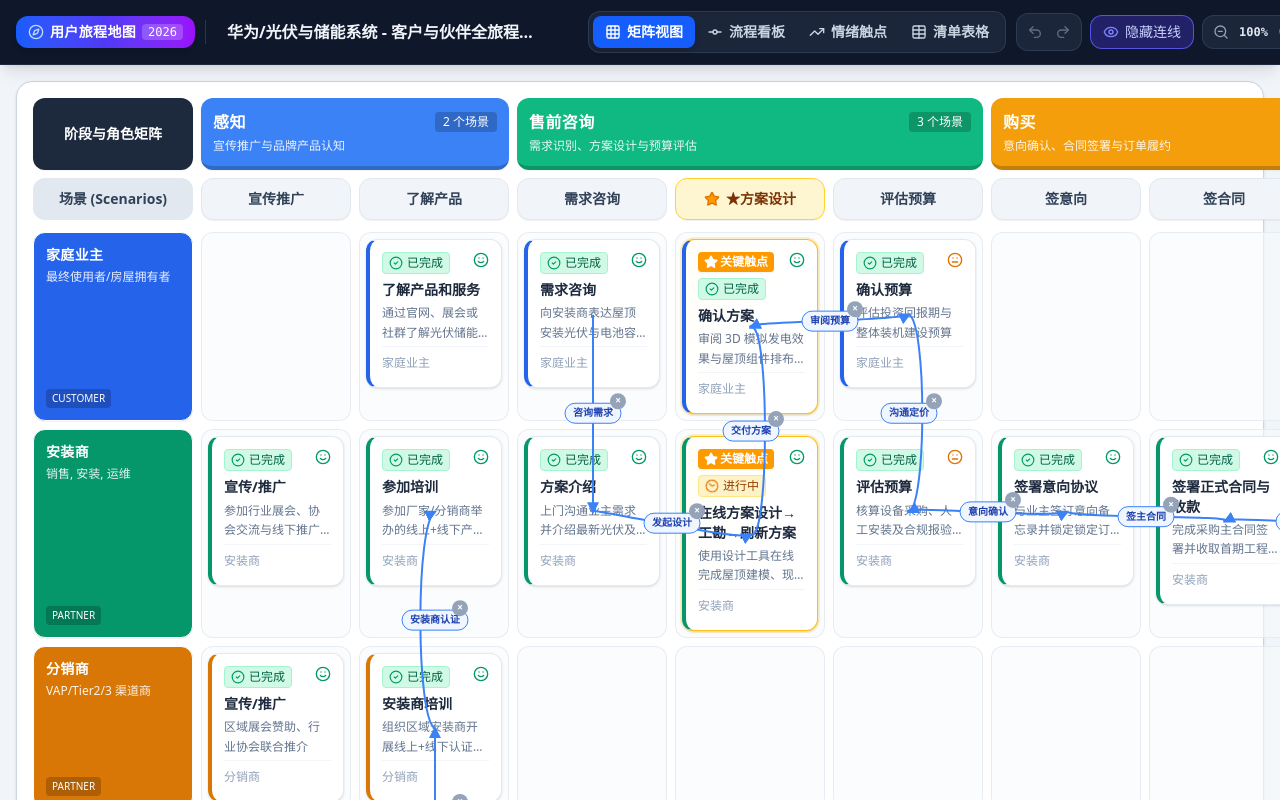
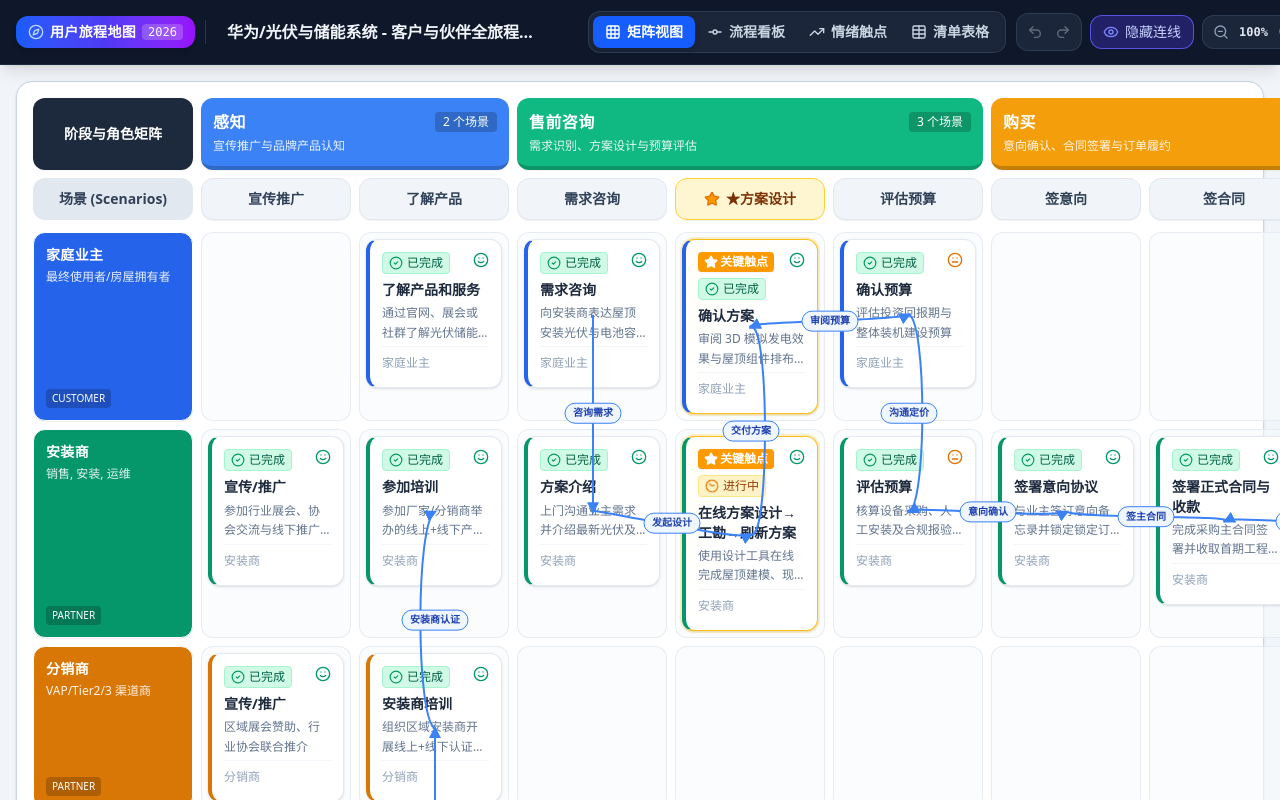
Before and after one commit to SeansDaddy/userstory, a React (Vite) app: page / in a window 1280 px wide. Shown: the top 800 px of the page. Built offline with nearby package versions, Linux system fonts and the light colour scheme.

Commit message:
fix(ConnectionOverlay): 右键菜单操作连线

```diff
--- a/src/components/ConnectionOverlay.tsx
+++ b/src/components/ConnectionOverlay.tsx
@@ -1,4 +1,4 @@
-import React, { useEffect, useState } from 'react';
+import React, { useEffect, useState, useRef } from 'react';
 import { Connection } from '../types';
 
 interface ConnectionOverlayProps {
@@ -15,13 +15,10 @@ interface PathCoords {
   label?: string; style: 'solid' | 'dashed'; color: string;
 }
 
-/** 检测两条线段 (a1→a2, b1→b2) 在水平/垂直方向上是否有交叉趋势 */
 function linesOverlap(
   ax1: number, ay1: number, ax2: number, ay2: number,
   bx1: number, by1: number, bx2: number, by2: number,
 ): boolean {
-  // 两条线如果源是同一个节点，肯定重叠
-  // 这里检测路径矩形区域是否有交集
   const aMinX = Math.min(ax1, ax2), aMaxX = Math.max(ax1, ax2);
   const aMinY = Math.min(ay1, ay2), aMaxY = Math.max(ay1, ay2);
   const bMinX = Math.min(bx1, bx2), bMaxX = Math.max(bx1, bx2);
@@ -33,13 +30,26 @@ export const ConnectionOverlay: React.FC<ConnectionOverlayProps> = ({
   connections, containerRef, zoomLevel, onDeleteConnection, onToggleStyle,
 }) => {
   const [paths, setPaths] = useState<PathCoords[]>([]);
-  const [hoveredConnId, setHoveredConnId] = useState<string | null>(null);
+  const [hoveredId, setHoveredId] = useState<string | null>(null);
+  const [contextMenu, setContextMenu] = useState<{ connId: string; x: number; y: number } | null>(null);
+  const menuRef = useRef<HTMLDivElement>(null);
+
+  // Close context menu on outside click
+  useEffect(() => {
+    if (!contextMenu) return;
+    const handler = (e: MouseEvent) => {
+      if (menuRef.current && !menuRef.current.contains(e.target as Node)) {
+        setContextMenu(null);
+      }
+    };
+    document.addEventListener('mousedown', handler);
+    return () => document.removeEventListener('mousedown', handler);
+  }, [contextMenu]);
 
   const calculatePaths = () => {
     if (!containerRef.current) return;
     const cr = containerRef.current.getBoundingClientRect();
 
-    // Step 1: collect all basic path info (center → center)
     interface RawPath {
       id: string; sx: number; sy: number; tx: number; ty: number;
       sourceId: string; targetId: string;
@@ -51,56 +61,38 @@ export const ConnectionOverlay: React.FC<ConnectionOverlayProps> = ({
       const se = document.getElementById(`node-card-${conn.sourceNodeId}`);
       const te = document.getElementById(`node-card-${conn.targetNodeId}`);
       if (!se || !te) return;
-
       const sr = se.getBoundingClientRect();
       const tr = te.getBoundingClientRect();
-
-      const sx = (sr.left + sr.width / 2 - cr.left) / zoomLevel;
-      const sy = (sr.top + sr.height / 2 - cr.top) / zoomLevel;
-      const tx = (tr.left + tr.width / 2 - cr.left) / zoomLevel;
-      const ty = (tr.top + tr.height / 2 - cr.top) / zoomLevel;
-
       raws.push({
-        id: conn.id, sx, sy, tx, ty,
+        id: conn.id, sx: (sr.left + sr.width / 2 - cr.left) / zoomLevel,
+        sy: (sr.top + sr.height / 2 - cr.top) / zoomLevel,
+        tx: (tr.left + tr.width / 2 - cr.left) / zoomLevel,
+        ty: (tr.top + tr.height / 2 - cr.top) / zoomLevel,
         sourceId: conn.sourceNodeId, targetId: conn.targetNodeId,
         label: conn.label, style: conn.style,
         color: conn.style === 'dashed' ? '#ec4899' : conn.color || '#3b82f6',
       });
     });
 
-    // Step 2: build pathD with overlap detection
     const result: PathCoords[] = [];
+    raws.forEach((r, i) => {
+      const { sx, sy, tx, ty } = r;
+      const hasOverlap = raws.slice(0, i).some(prev =>
+        r.sourceId === prev.sourceId || r.targetId === prev.targetId ||
+        linesOverlap(sx, sy, tx, ty, prev.sx, prev.sy, prev.tx, prev.ty));
 
-    raws.forEach((r, i) => {
-      let { sx, sy, tx, ty } = r;
-
-      // Check if this line overlaps with any previous line
-      const hasOverlap = raws.slice(0, i).some(prev => {
-        return r.sourceId === prev.sourceId || r.targetId === prev.targetId ||
-          linesOverlap(sx, sy, tx, ty, prev.sx, prev.sy, prev.tx, prev.ty);
-      });
-
-      // Direction: vertical flow (top to bottom) or horizontal flow
       const dy = ty - sy;
       const dx = tx - sx;
       const dist = Math.sqrt(dx * dx + dy * dy);
-      const midX = (sx + tx) / 2;
-      const midY = (sy + ty) / 2;
 
       let pathD: string;
-
       if (hasOverlap) {
-        // 重叠时，用弧形绕开，在中间点偏移垂直方向
         const bendDir = (i % 2 === 0) ? 1 : -1;
         const bendAmount = Math.min(Math.max(dist * 0.15, 20), 60);
-
-        // 垂直方向主路径：控制点水平偏移
         const cpOffX = bendDir * bendAmount * 0.6;
         const cpOffY = bendDir * bendAmount * 0.3;
-
         pathD = `M ${sx} ${sy} C ${sx + cpOffX} ${sy + cpOffY}, ${tx + cpOffX} ${ty - cpOffY}, ${tx} ${ty}`;
       } else {
-        // 没有重叠：优雅的 S 曲线
         const ctrlY = sy + dy * 0.4;
         const ctrlXOff = Math.min(Math.abs(dx) * 0.3, 50);
         pathD = `M ${sx} ${sy} C ${sx + ctrlXOff} ${ctrlY}, ${tx - ctrlXOff} ${ty - dy * 0.4}, ${tx} ${ty}`;
@@ -126,9 +118,16 @@ export const ConnectionOverlay: React.FC<ConnectionOverlayProps> = ({
     };
   }, [connections, zoomLevel]);
 
+  const handleContextMenu = (e: React.MouseEvent, connId: string) => {
+    e.preventDefault();
+    e.stopPropagation();
+    setContextMenu({ connId, x: e.clientX, y: e.clientY });
+  };
+
   if (paths.length === 0) return null;
 
   return (
+    <>
       <svg className="absolute inset-0 w-full h-full pointer-events-none z-10" style={{ overflow: 'visible' }}>
         <defs>
           <marker id="arrow-solid" viewBox="0 0 10 10" refX="8" refY="5" markerWidth="6" markerHeight="6" orient="auto-start-reverse">
@@ -140,49 +139,67 @@ export const ConnectionOverlay: React.FC<ConnectionOverlayProps> = ({
         </defs>
 
         {paths.map(p => {
-        const isHovered = hoveredConnId === p.id;
-        const midX = (p.x1 + p.x2) / 2;
-        const midY = (p.y1 + p.y2) / 2;
+          const isHovered = hoveredId === p.id;
 
           return (
-          <g key={p.id}
-            className="pointer-events-auto cursor-pointer"
-            onMouseEnter={() => setHoveredConnId(p.id)}
-            onMouseLeave={() => setHoveredConnId(null)}
-            onClick={(e) => {
-              e.stopPropagation();
-              // 点击线: 切换实线/虚线; 点击×: 删除
-              if ((e.target as HTMLElement).tagName === 'circle' || (e.target as HTMLElement).tagName === 'text') return;
-              onToggleStyle?.(p.id);
-            }}
-          >
-            {/* 宽的透明 hit area - 覆盖整条路径 */}
-            <path d={p.pathD} fill="none" stroke="transparent" strokeWidth="20" />
-            {/* 视觉路径 */}
-            <path d={p.pathD} fill="none" stroke={p.color} strokeWidth={isHovered ? 3 : 2}
+            <g key={p.id} className="pointer-events-auto">
+              {/* Hit area */}
+              <path d={p.pathD} fill="none" stroke="transparent" strokeWidth="18"
+                onMouseEnter={() => setHoveredId(p.id)}
+                onMouseLeave={() => setHoveredId(null)}
+                onContextMenu={(e) => handleContextMenu(e, p.id)}
+              />
+              {/* Visual line */}
+              <path d={p.pathD} fill="none"
+                stroke={isHovered ? '#f97316' : p.color}
+                strokeWidth={isHovered ? 3 : 2}
                 strokeDasharray={p.style === 'dashed' ? '6,6' : 'none'}
                 markerEnd={p.style === 'dashed' ? 'url(#arrow-dashed)' : 'url(#arrow-solid)'}
                 className="transition-all duration-150 pointer-events-none"
               />
               {p.label && (
-              <g transform={`translate(${midX}, ${midY})`}>
+                <g transform={`translate(${(p.x1 + p.x2) / 2}, ${(p.y1 + p.y2) / 2})`}>
                   <rect x={-p.label.length * 5 - 8} y="-10" width={p.label.length * 10 + 16} height="20" rx="10"
-                  fill={p.style === 'dashed' ? '#fce7f3' : '#eff6ff'} stroke={p.color} strokeWidth="1" />
+                    fill={isHovered ? '#fff7ed' : (p.style === 'dashed' ? '#fce7f3' : '#eff6ff')}
+                    stroke={isHovered ? '#f97316' : p.color}
+                    strokeWidth={isHovered ? 1.5 : 1}
+                  />
                   <text x="0" y="3" textAnchor="middle" fontSize="10" fontWeight="600"
                     fill={p.style === 'dashed' ? '#be185d' : '#1e40af'}>{p.label}</text>
-              </g>
-            )}
-            {/* 删除按钮 - 始终可见 */}
-            {onDeleteConnection && (
-              <g transform={`translate(${midX + 25}, ${midY - 12})`}
-                onClick={(e) => { e.stopPropagation(); onDeleteConnection(p.id); }}>
-                <circle r="8" fill={isHovered ? '#ef4444' : '#94a3b8'} />
-                <text x="0" y="3" textAnchor="middle" fill="white" fontSize="10" fontWeight="bold" pointerEvents="none">×</text>
                 </g>
               )}
             </g>
           );
         })}
       </svg>
+
+      {/* Context menu */}
+      {contextMenu && (
+        <div
+          ref={menuRef}
+          className="fixed z-[100] bg-white rounded-xl shadow-xl border border-slate-200 py-1 text-sm min-w-[140px]"
+          style={{ left: contextMenu.x, top: contextMenu.y }}
+        >
+          {onToggleStyle && (
+            <button
+              className="w-full text-left px-4 py-2 hover:bg-slate-100 text-slate-700 flex items-center gap-2"
+              onClick={() => { onToggleStyle(contextMenu.connId); setContextMenu(null); }}
+            >
+              <span className="text-base">↻</span>
+              切换线型（实线/虚线）
+            </button>
+          )}
+          {onDeleteConnection && (
+            <button
+              className="w-full text-left px-4 py-2 hover:bg-red-50 text-red-600 flex items-center gap-2"
+              onClick={() => { onDeleteConnection(contextMenu.connId); setContextMenu(null); }}
+            >
+              <span className="text-base">✕</span>
+              删除连线
+            </button>
+          )}
+        </div>
+      )}
+    </>
   );
 };
```
Lines whose indentation alone changed are shown as unchanged.
